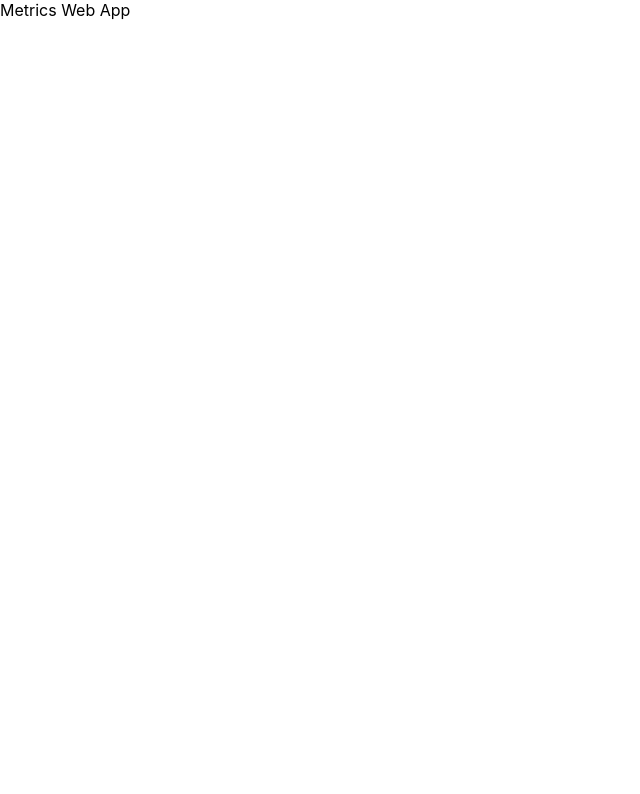
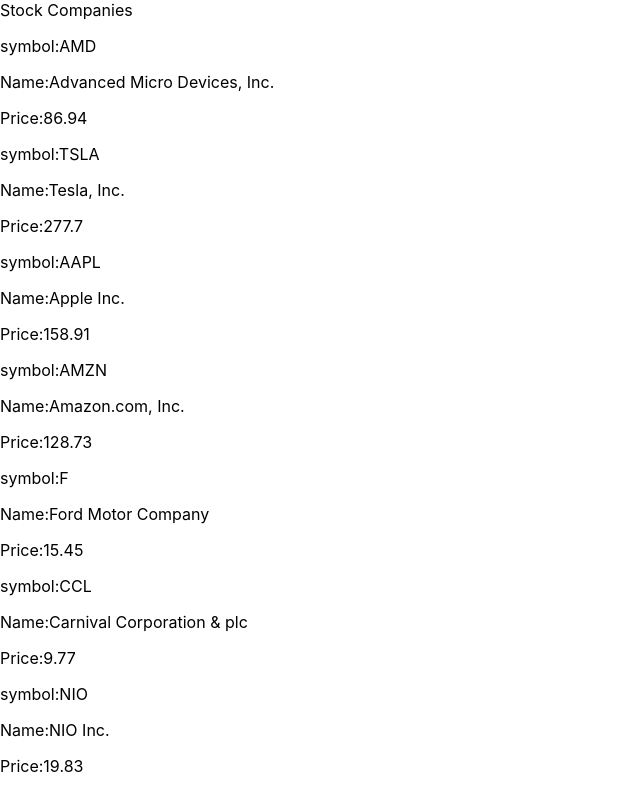
Before and after one commit to gak92/metrics-wepapp, a React (Create React App) app: page / in a window 1280 px wide. Shown: the top 794 px of the page, without its empty margins (0-640 px from the left). Built offline with nearby package versions, Linux system fonts and the light colour scheme.

Commit message:
Display companies list from dummy data

```diff
--- a/src/App.js
+++ b/src/App.js
@@ -1,13 +1,17 @@
+import { Routes, Route } from 'react-router-dom';
 import './App.css';
+import Companies from './components/Companies';
+import Header from './components/Header';
 
-const App = () => {
-  const title = 'Metrics Web App';
-
+function App() {
   return (
     <div>
-      {title}
+      <Header />
+      <Routes>
+        <Route path="/" element={<Companies />} />
+      </Routes>
     </div>
   );
-};
+}
 
 export default App;
--- /dev/null
+++ b/src/components/Header.js
@@ -0,0 +1,12 @@
+import React from 'react';
+
+const Header = () => {
+  const heading = 'Stock Companies';
+  return (
+    <div>
+      {heading}
+    </div>
+  );
+};
+
+export default Header;
--- a/src/components/companies.js
+++ b/src/components/companies.js
@@ -0,0 +1,203 @@
+import React from 'react';
+import Company from './Company';
+
+const Companies = () => {
+  const companiesList = [{
+    symbol: 'AMD',
+    name: 'Advanced Micro Devices, Inc.',
+    change: -1.55,
+    price: 86.94,
+    changesPercentage: -1.7516053,
+  }, {
+    symbol: 'TSLA',
+    name: 'Tesla, Inc.',
+    change: -7.12,
+    price: 277.7,
+    changesPercentage: -2.4998226,
+  }, {
+    symbol: 'AAPL',
+    name: 'Apple Inc.',
+    change: -2.47,
+    price: 158.91,
+    changesPercentage: -1.5305498,
+  }, {
+    symbol: 'AMZN',
+    name: 'Amazon.com, Inc.',
+    change: -1.06,
+    price: 128.73,
+    changesPercentage: -0.8167021,
+  }, {
+    symbol: 'F',
+    name: 'Ford Motor Company',
+    change: -0.12,
+    price: 15.45,
+    changesPercentage: -0.7707122,
+  }, {
+    symbol: 'CCL',
+    name: 'Carnival Corporation & plc',
+    change: -0.06,
+    price: 9.77,
+    changesPercentage: -0.610371,
+  }, {
+    symbol: 'NIO',
+    name: 'NIO Inc.',
+    change: 0.02,
+    price: 19.83,
+    changesPercentage: 0.10096142,
+  }, {
+    symbol: 'SNAP',
+    name: 'Snap Inc.',
+    change: -0.26,
+    price: 10.01,
+    changesPercentage: -2.5316477,
+  }, {
+    symbol: 'NVDA',
+    name: 'NVIDIA Corporation',
+    change: -3.33,
+    price: 154.68,
+    changesPercentage: -2.107463,
+  }, {
+    symbol: 'APE',
+    name: 'AMC Entertainment Holdings, Inc.',
+    change: -0.86,
+    price: 5.2,
+    changesPercentage: -14.1914215,
+  }, {
+    symbol: 'AMC',
+    name: 'AMC Entertainment Holdings, Inc.',
+    change: -0.2,
+    price: 9.27,
+    changesPercentage: -2.1119304,
+  }, {
+    symbol: 'ITUB',
+    name: 'Itaú Unibanco Holding S.A.',
+    change: -0.12,
+    price: 5.13,
+    changesPercentage: -2.285712,
+  }, {
+    symbol: 'SWN',
+    name: 'Southwestern Energy Company',
+    change: -0.43,
+    price: 7.1,
+    changesPercentage: -5.7104955,
+  }, {
+    symbol: 'BBBY',
+    name: 'Bed Bath & Beyond Inc.',
+    change: -1.24,
+    price: 12.11,
+    changesPercentage: -9.288395,
+  }, {
+    symbol: 'BAC',
+    name: 'Bank of America Corporation',
+    change: 0.19,
+    price: 34.09,
+    changesPercentage: 0.5604679,
+  }, {
+    symbol: 'SOFI',
+    name: 'SoFi Technologies, Inc.',
+    change: -0.09,
+    price: 5.91,
+    changesPercentage: -1.5000026,
+  }, {
+    symbol: 'EEM',
+    name: 'iShares MSCI Emerging Markets ETF',
+    change: -0.47,
+    price: 39.29,
+    changesPercentage: -1.18209,
+  }, {
+    symbol: 'INTC',
+    name: 'Intel Corporation',
+    change: -0.68,
+    price: 32.26,
+    changesPercentage: -2.0643604,
+  }, {
+    symbol: 'PLTR',
+    name: 'Palantir Technologies Inc.',
+    change: -0.02,
+    price: 7.79,
+    changesPercentage: -0.2560817,
+  }, {
+    symbol: 'T',
+    name: 'AT&T Inc.',
+    change: 0.04,
+    price: 17.82,
+    changesPercentage: 0.2249663,
+  }, {
+    symbol: 'SHOP',
+    name: 'Shopify Inc.',
+    change: -0.58,
+    price: 31.36,
+    changesPercentage: -1.8159045,
+  }, {
+    symbol: 'ABEV',
+    name: 'Ambev S.A.',
+    change: -0.09,
+    price: 2.95,
+    changesPercentage: -2.9605236,
+  }, {
+    symbol: 'AAL',
+    name: 'American Airlines Group Inc.',
+    change: -0.18,
+    price: 13.33,
+    changesPercentage: -1.3323487,
+  }, {
+    symbol: 'GOOGL',
+    name: 'Alphabet Inc.',
+    change: -0.48,
+    price: 108.94,
+    changesPercentage: -0.43867278,
+  }, {
+    symbol: 'VALE',
+    name: 'Vale S.A.',
+    change: -0.62,
+    price: 12.63,
+    changesPercentage: -4.6792445,
+  }, {
+    symbol: 'BBD',
+    name: 'Banco Bradesco S.A.',
+    change: -0.09,
+    price: 3.78,
+    changesPercentage: -2.3255794,
+  }, {
+    symbol: 'PBR',
+    name: 'Petróleo Brasileiro S.A. - Petrobras',
+    change: -0.9,
+    price: 14.23,
+    changesPercentage: -5.9484506,
+  }, {
+    symbol: 'UBER',
+    name: 'Uber Technologies, Inc.',
+    change: -0.03,
+    price: 28.71,
+    changesPercentage: -0.10438652,
+  }, {
+    symbol: 'NLY',
+    name: 'Annaly Capital Management, Inc.',
+    change: -0.1,
+    price: 6.44,
+    changesPercentage: -1.5290505,
+  }, {
+    symbol: 'NOK',
+    name: 'Nokia Oyj',
+    change: 0.01,
+    price: 4.82,
+    changesPercentage: 0.20790496,
+  }];
+
+  return (
+    <div>
+      {
+        companiesList.map((company) => (
+          <Company
+            key={company.symbol}
+            symbol={company.symbol}
+            name={company.name}
+            price={company.price}
+          />
+        ))
+      }
+    </div>
+  );
+};
+
+export default Companies;
--- a/src/components/company.js
+++ b/src/components/company.js
@@ -0,0 +1,31 @@
+import React from 'react';
+import PropTypes from 'prop-types';
+
+function Company(props) {
+  const { symbol, name, price } = props;
+
+  return (
+    <div>
+      <p>
+        symbol:
+        {symbol}
+      </p>
+      <p>
+        Name:
+        {name}
+      </p>
+      <p>
+        Price:
+        {price}
+      </p>
+    </div>
+  );
+}
+
+Company.propTypes = {
+  symbol: PropTypes.string.isRequired,
+  name: PropTypes.string.isRequired,
+  price: PropTypes.string.isRequired,
+};
+
+export default Company;
--- a/src/index.js
+++ b/src/index.js
@@ -1,6 +1,7 @@
 import React from 'react';
 import { Provider } from 'react-redux';
 import ReactDOM from 'react-dom/client';
+import { BrowserRouter as Router } from 'react-router-dom';
 import './index.css';
 import App from './App';
 import store from './redux/configureStore';
@@ -9,8 +10,10 @@ const root = ReactDOM.createRoot(document.getElementById('root'));
 
 root.render(
   <React.StrictMode>
-    <Provider store={store}>
-      <App />
-    </Provider>
+    <Router>
+      <Provider store={store}>
+        <App />
+      </Provider>
+    </Router>
   </React.StrictMode>,
 );
--- a/src/redux/actions/index.js
+++ b/src/redux/actions/index.js
@@ -7,11 +7,13 @@ const BASE_URL = 'https://financialmodelingprep.com/api/v3';
 const REQUESTED_URL = `${BASE_URL}/stock_market/actives?apikey=${API_KEY}}`;
 
 // Actions
-export const getCompanies = createAsyncThunk(
-  GET_COMPANIES,
+const getCompanies = createAsyncThunk(
+  actions.GET_COMPANIES,
   async () => {
     const { data } = await axios.get(REQUESTED_URL);
     console.log(data);
     return data;
   },
 );
+
+export default getCompanies;
```
